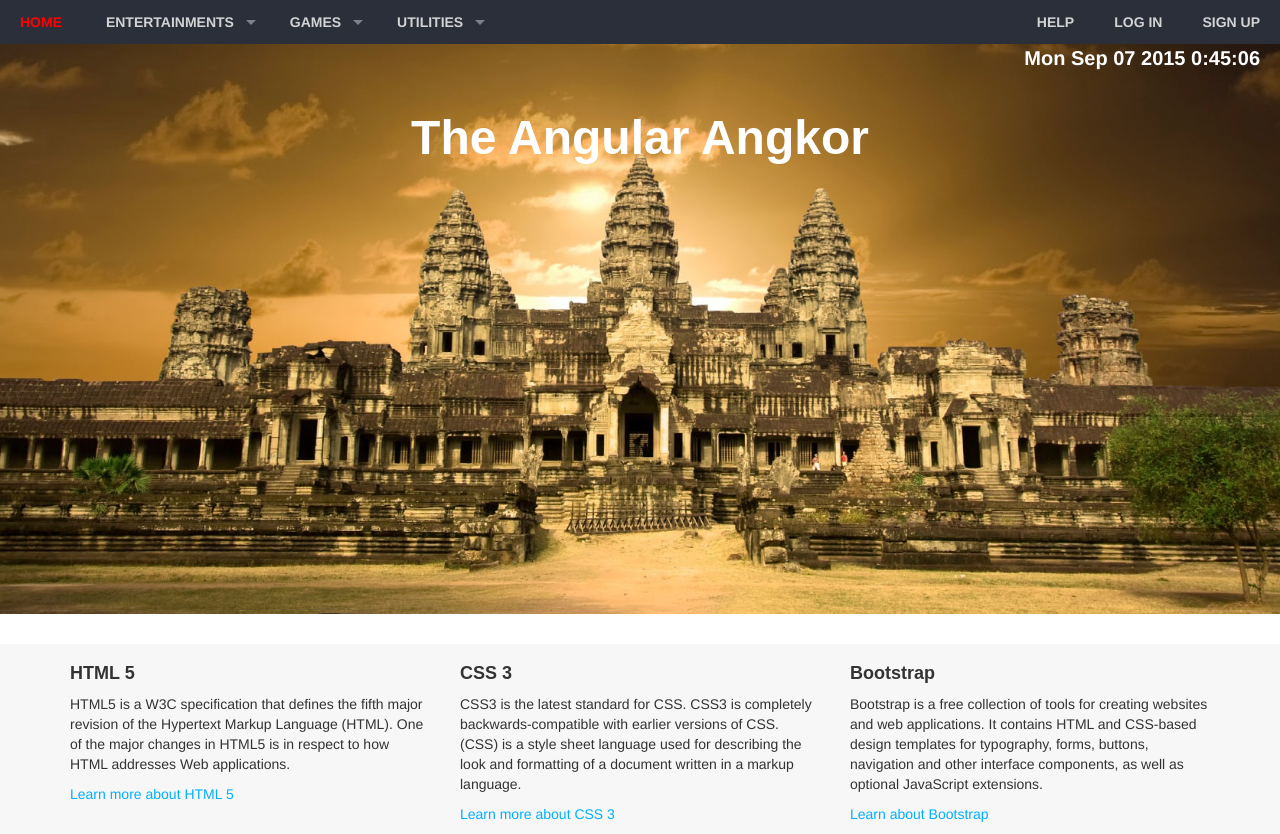
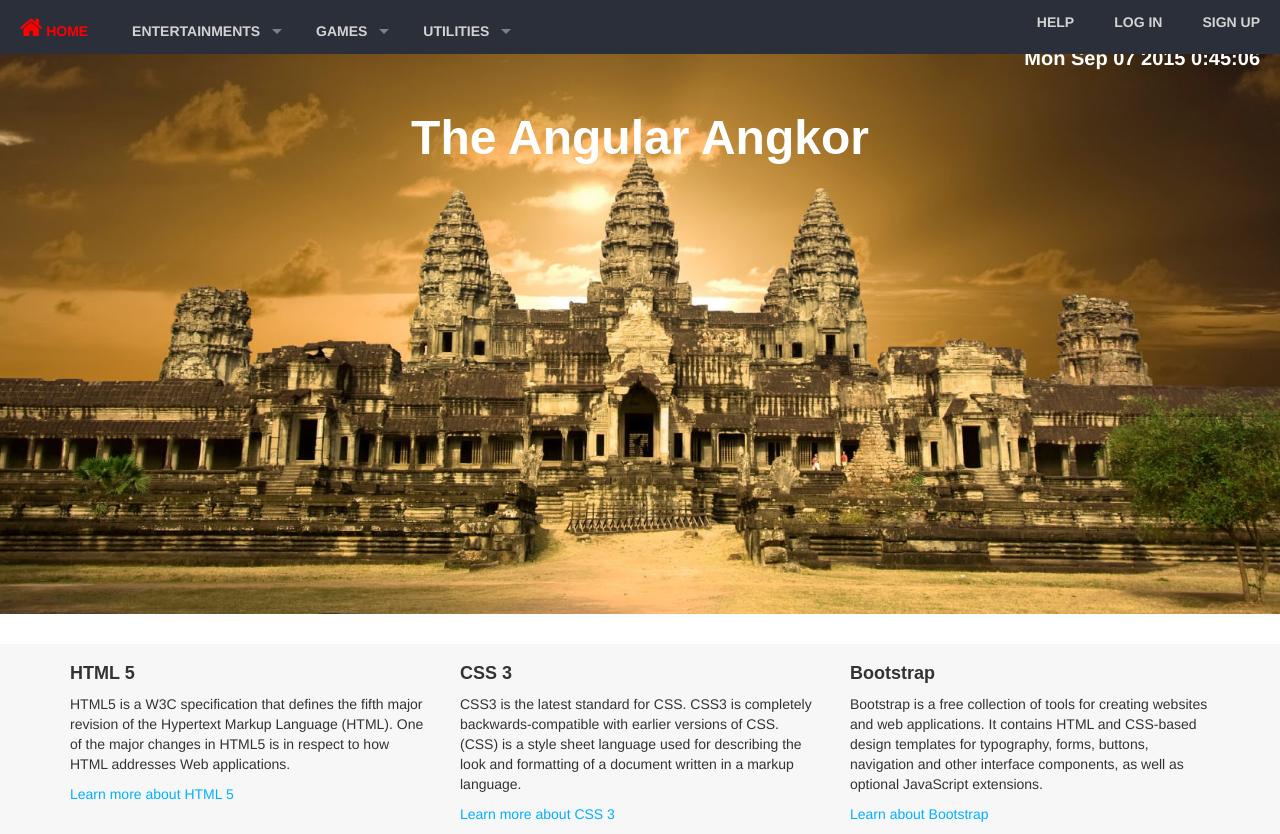
Before and after one commit to psuon/AngularAngkor, a plain HTML site: page index.html in a window 1280 px wide. Drawn offline with nearby package versions, Linux system fonts and the light colour scheme.

Commit message:
Adding font awesome icon and link

```diff
--- a/index.html
+++ b/index.html
@@ -5,6 +5,7 @@
     <title> The Angular Angkor </title>
     <link rel="stylesheet" href="http://s3.amazonaws.com/codecademy-content/courses/ltp/css/bootstrap.css">
     <link rel="stylesheet" href="main.css">
+    <link rel="stylesheet" href="http://cdnjs.cloudflare.com/ajax/libs/font-awesome/4.4.0/css/font-awesome.min.css">
 
     <script src="https://code.jquery.com/jquery-1.11.1.js"></script>
     <script src="app.js"></script>
@@ -12,7 +13,7 @@
     <link rel="stylesheet" href="styles.css">
     <script src="http://code.jquery.com/jquery-latest.min.js" type="text/javascript"></script>
     <script src="script.js"></script>
-
+    <link rel="shortcut icon" href="aa2.ico">
 </head>
 
 <body>
@@ -20,7 +21,9 @@
 
     <div id='cssmenu'>
         <ul>
-            <li><a href='index.html'><span>Home</span></a></li>
+
+            <li><a href='index.html'>
+                <i class="fa fa-home" style="font-size:24px; "></i><span> Home</span></a></li>
             <li class='active has-sub'><a href='#'><span>Entertainments</span></a>
                 <ul>
                     <li class=''><a href='Entertainments/Gallery/gallery.html'><span>Gallery</span></a>
@@ -60,6 +63,7 @@
 		      <script> printToday(); </script>
                 <span id="time"> <script> startTime(); </script></span>
             </strong>
+
     </div>
 
     <!-- Part 3 The Angular Angkor -->
--- a/styles.css
+++ b/styles.css
@@ -49,6 +49,7 @@
   font-family: Helvetica, sans-serif;
   text-decoration: none;
 }
+
 #cssmenu > ul > li > a {
   font-size: 14px;
   font-weight: bold;
@@ -67,6 +68,7 @@
 #cssmenu > ul > li:hover > a {
   color: red;
 }
+
 #cssmenu li.has-sub::after {
   display: block;
   content: "";
```
Also changed, not shown: Uc.jpg (deleted), aa2.ico (added), khmericon.ico (added), main.css (line endings or trailing spaces).
